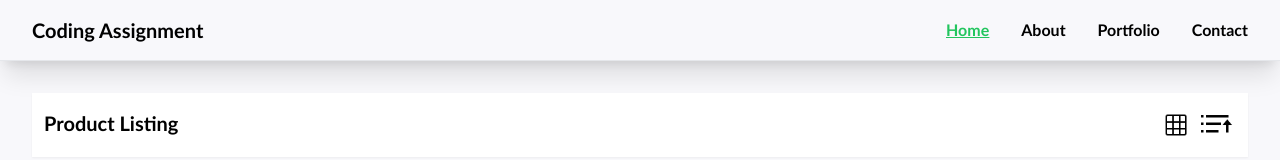
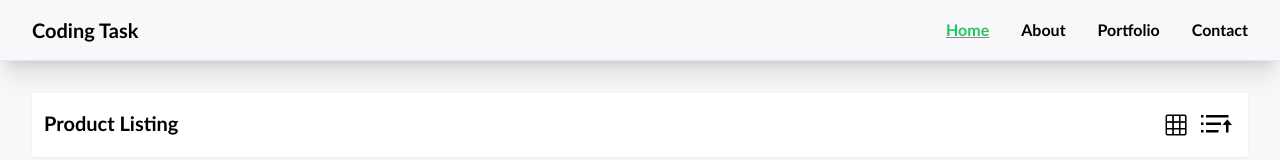
Before and after one commit to shahzeb44100/grid-tile-view, a React (Create React App) app: page / in a window 1280 px wide. Shown: the top 160 px of the page. Built offline with nearby package versions, Linux system fonts and the light colour scheme; no server answers; a web font is replaced by a local one.

Commit message:
Change heading

```diff
--- a/src/components/navbar/NavBar.tsx
+++ b/src/components/navbar/NavBar.tsx
@@ -13,7 +13,7 @@ const NavBar: React.FC = () => {
 
   return (
     <div className="flex items-center justify-between border-b shadow-xl px-8 py-4">
-      <h2 className="text-xl font-semibold">Coding Assignment</h2>
+      <h2 className="text-xl font-semibold">Coding Task</h2>
       <nav>
         <section className="MOBILE-MENU flex lg:hidden">
           <div className="HAMBURGER-ICON flex flex-col justify-center items-center cursor-pointer" onClick={() => setIsNavOpen((prev) => !prev)}>
@@ -50,7 +50,6 @@ const NavBar: React.FC = () => {
             </ul>
           </div>
         </section>
-
         <ul className="DESKTOP-MENU hidden font-semibold space-x-8 lg:flex">
           <li className={`transition-all duration-300 ${isActive('/') ? 'underline text-green-500' : 'hover:underline'}`}>
             <Link to="/">Home</Link>
```
